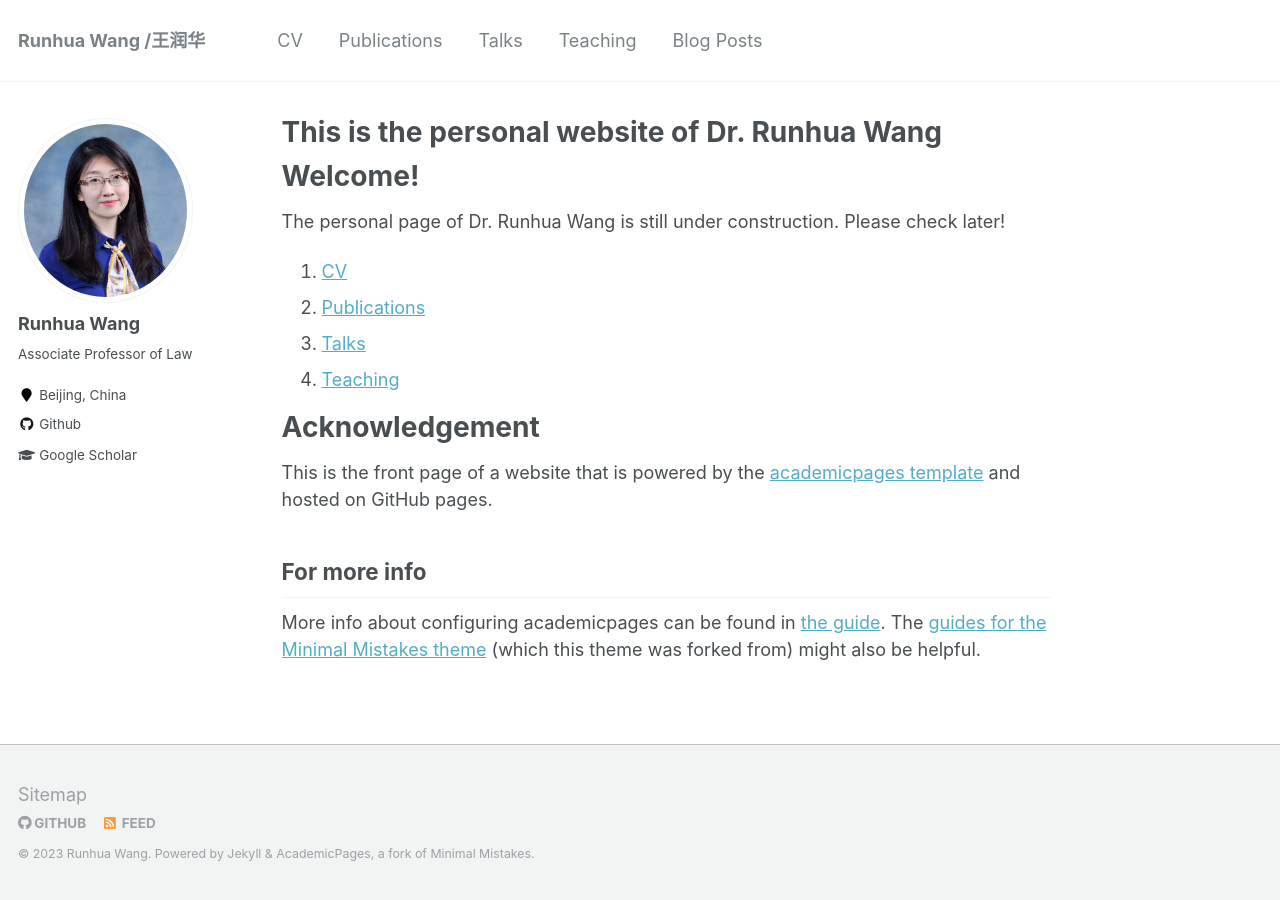
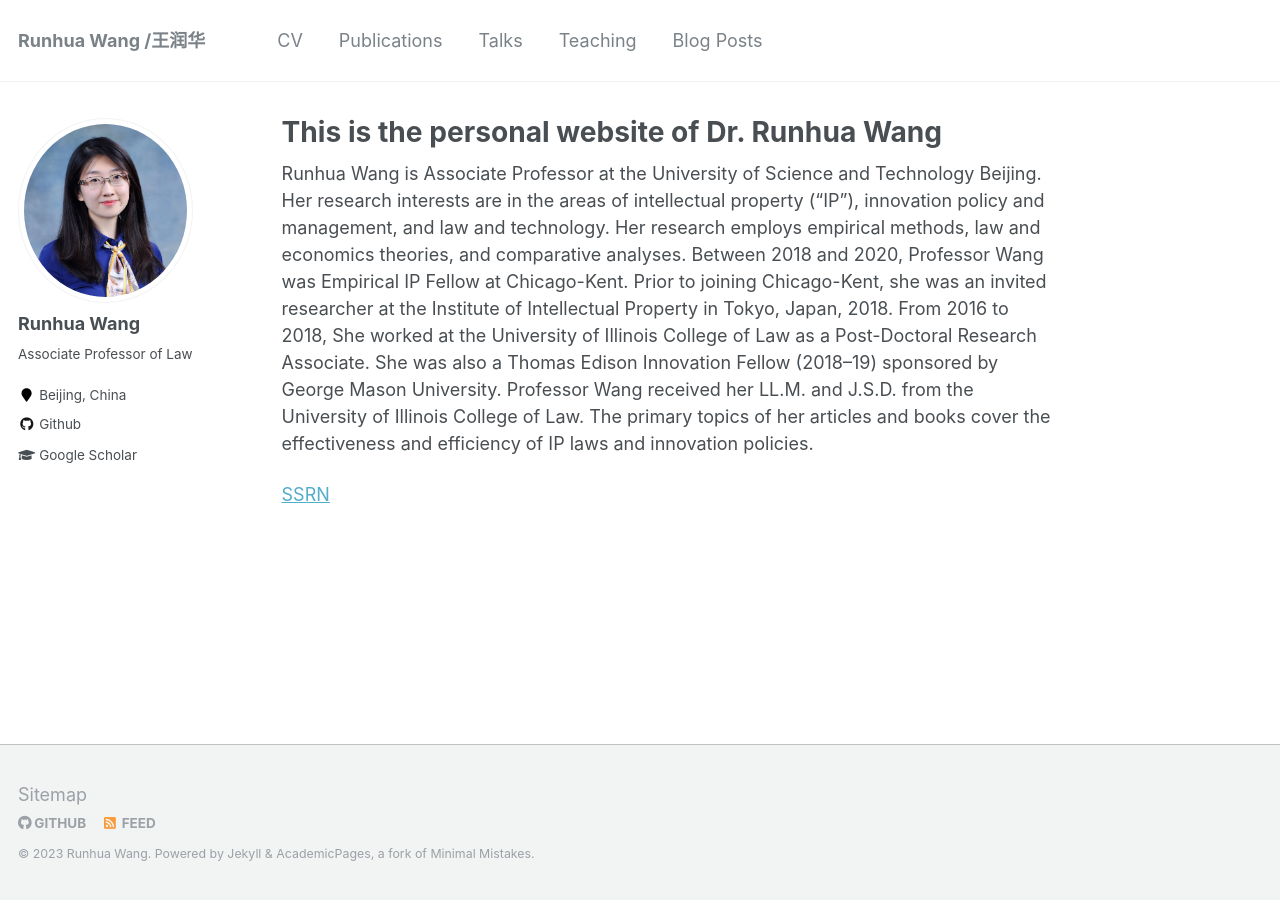
Before and after one commit to Runhua-Wang/runhua-wang.github.io, a Jekyll site: the page built from _pages/about.md, in a window 1280 px wide. Built offline with Jekyll 4.4.1, drawn with Linux system fonts in a browser that asks for light colours.

Commit message:
Update about.md

```diff
--- a/_pages/about.md
+++ b/_pages/about.md
@@ -8,18 +8,7 @@ redirect_from:
   - /about.html
 ---
 
-Welcome!
-======
-The personal page of Dr. Runhua Wang is still under construction. Please check later!
-1. [CV](/CV/)
-1. [Publications](https://runhua-wang.github.io/publications/)
-1. [Talks](https://runhua-wang.github.io/talks/)
-1. [Teaching](https://runhua-wang.github.io/teaching/)
+Runhua Wang is Associate Professor at the University of Science and Technology Beijing. Her research interests are in the areas of intellectual property (“IP”), innovation policy and management, and law and technology. Her research employs empirical methods, law and economics theories, and comparative analyses. Between 2018 and 2020, Professor Wang was Empirical IP Fellow at Chicago-Kent. Prior to joining Chicago-Kent, she was an invited researcher at the Institute of Intellectual Property in Tokyo, Japan, 2018. From 2016 to 2018, She worked at the University of Illinois College of Law as a Post-Doctoral Research Associate. She was also a Thomas Edison Innovation Fellow (2018–19) sponsored by George Mason University. Professor Wang received her LL.M. and J.S.D. from the University of Illinois College of Law. The primary topics of her articles and books cover the effectiveness and efficiency of IP laws and innovation policies.
 
-Acknowledgement
-======
-This is the front page of a website that is powered by the [academicpages template](https://github.com/academicpages/academicpages.github.io) and hosted on GitHub pages.
 
-For more info
-------
-More info about configuring academicpages can be found in [the guide](https://academicpages.github.io/markdown/). The [guides for the Minimal Mistakes theme](https://mmistakes.github.io/minimal-mistakes/docs/configuration/) (which this theme was forked from) might also be helpful.
+[SSRN](https://papers.ssrn.com/sol3/cf_dev/AbsByAuth.cfm?per_id=2569554)
```
